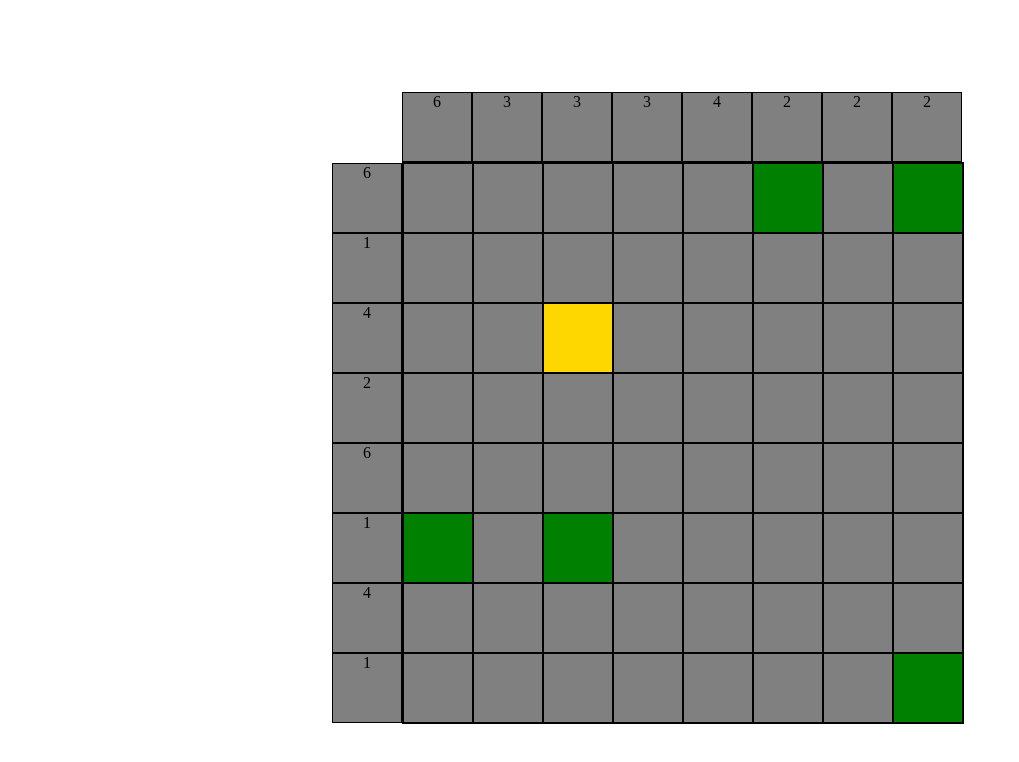
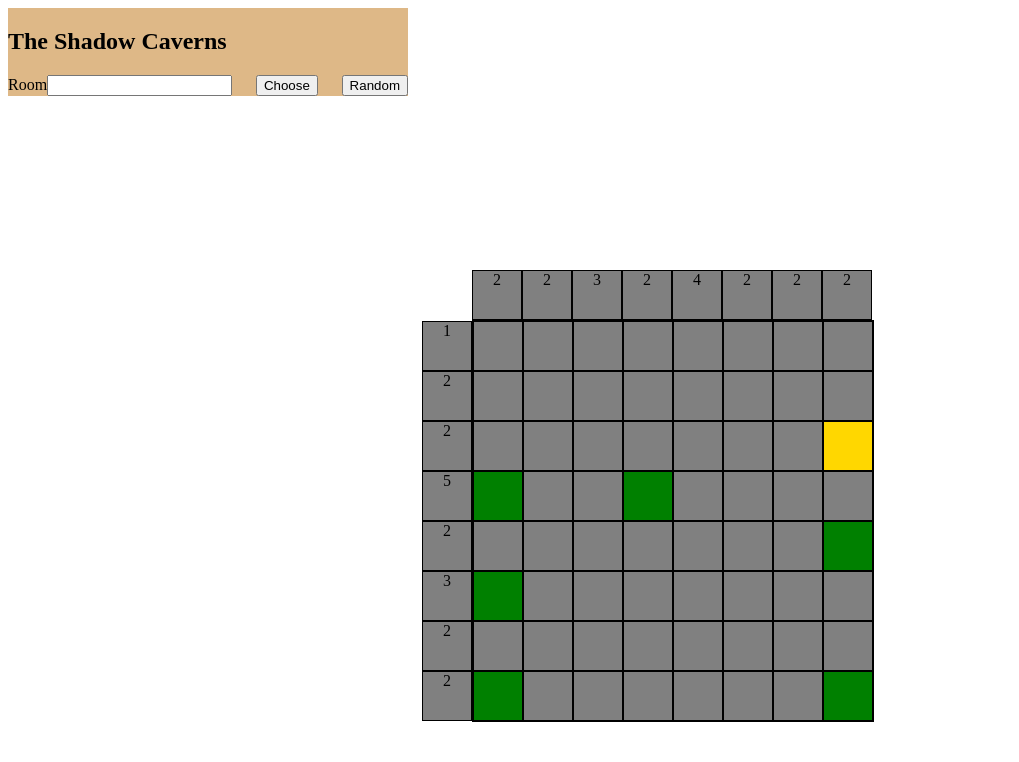
Before and after one commit to SickkMade/dungeons-and-diagrams, a React (Vite) app: page / in a window 1280 px wide. Shown: the top 762 px of the page, without its empty margins (0-1019 px from the left). Built offline with nearby package versions, Linux system fonts and the light colour scheme.

Commit message:
seeded the random

```diff
--- a/package.json
+++ b/package.json
@@ -13,6 +13,7 @@
     "prop-types": "^15.8.1",
     "react": "^18.3.1",
     "react-dom": "^18.3.1",
+    "seedrandom": "^3.0.5",
     "y": "^0.3.2"
   },
   "devDependencies": {
--- a/src/App.jsx
+++ b/src/App.jsx
@@ -1,5 +1,6 @@
 import Gameboard from "./components/Gameboard"
 import { createContext, useState, useRef, useEffect } from "react"
+import Header from "./components/Header";
 export const AppContext = createContext();
 
 function App() {
@@ -34,6 +35,7 @@ function App() {
 
   return (
     <AppContext.Provider value={appContextValue}>
+    <Header />
     <Gameboard />
     </AppContext.Provider>
   )
--- a/src/components/Gameboard.jsx
+++ b/src/components/Gameboard.jsx
@@ -4,11 +4,13 @@ import Tile from './Tile'
 import { useContext, useEffect, useRef } from 'react'
 import CounterTile from './CounterTile';
 import Shuffle from '../misc/HelperFunctions.js'
+import seedrandom from 'seedrandom';
 
 function Gameboard() {
 
     const {solutionBoard, setSolutionBoard, correctWalls} = useContext(AppContext);
     const correctWallsSolution = useRef(0)
+    const myrng = seedrandom(120938019);
 
     const pathDirs = [[-1,0],[1,0],[0,1],[0,-1]]
 
@@ -16,8 +18,8 @@ function Gameboard() {
         let newBoard = Array.from(Array(8), () => new Array(8).fill(0))
 
         //create treasure room
-        let treasureX = Math.round(Math.random() * 5)+1
-        let treasureY = Math.round(Math.random() * 5)+1
+        let treasureX = Math.round(myrng() * 5)+1
+        let treasureY = Math.round(myrng() * 5)+1
         //place treasure walls
         let treasureWalls = [] //temp solution
         for(let i = Math.max(0, treasureX-2); i <= Math.min(7, treasureX+2); i++){
@@ -33,11 +35,11 @@ function Gameboard() {
             }
         }
         //place treasure
-        treasureX += Math.floor(Math.random()*3)-1
-        treasureY += Math.floor(Math.random()*3)-1
+        treasureX += Math.floor(myrng()*3)-1
+        treasureY += Math.floor(myrng()*3)-1
         newBoard[treasureX][treasureY] = 'T'
 
-        const [openWallX, openWallY] = treasureWalls[Math.floor(treasureWalls.length * Math.random())]
+        const [openWallX, openWallY] = treasureWalls[Math.floor(treasureWalls.length * myrng())]
         newBoard[openWallX][openWallY] = 'P' //open up treasure wall
 
         const createPath = (i, j) => {
@@ -87,7 +89,7 @@ function Gameboard() {
             //loop until no more directions to explore
             while(true){
                 let possibleDirs = [];
-                const shuffledDirs = Shuffle([...pathDirs]);
+                const shuffledDirs = Shuffle([...pathDirs], myrng);
 
                 // find all valid dirs
                 for(const [dx, dy] of shuffledDirs) {
--- /dev/null
+++ b/src/components/Header.jsx
@@ -0,0 +1,19 @@
+import '../css/Header.css'
+
+function Header() {
+  return (
+    <section className="header">
+        <h1>The Shadow Caverns</h1>
+        <div className="header--bottom-row">
+            <div>
+                <span>Room</span>
+                <input type="numbers" />
+            </div>
+            <button>Choose</button>
+            <button>Random</button>
+        </div>
+    </section>
+  )
+}
+
+export default Header
--- /dev/null
+++ b/src/css/Header.css
@@ -0,0 +1,13 @@
+.header{
+    width: var(--gameBoardSize);
+    background-color: burlywood;
+
+    display:flex;
+    flex-flow:column nowrap;
+    justify-content: space-between;
+}
+.header--bottom-row{
+    display:flex;
+    flex-flow:row nowrap;
+    justify-content: space-between;
+}
--- a/src/index.css
+++ b/src/index.css
@@ -3,7 +3,7 @@
   height:100dvh;
   user-select: none;
 
-  --gameBoardSize: 35em;
+  --gameBoardSize: 25em;
   --counterTileSize: calc(var(--gameBoardSize) / 8);
 }
 
--- a/src/misc/HelperFunctions.js
+++ b/src/misc/HelperFunctions.js
@@ -1,11 +1,11 @@
-function Shuffle(array) {
+function Shuffle(array, myrng) {
     var m = array.length, t, i;
 
     // While there remain elements to shuffle…
     while (m) {
 
       // Pick a remaining element…
-      i = Math.floor(Math.random() * m--);
+      i = Math.floor(myrng() * m--);
 
       // And swap it with the current element.
       t = array[m];
```
Also changed, not shown: 1 other file (tests, documents, lock files or other folders).
